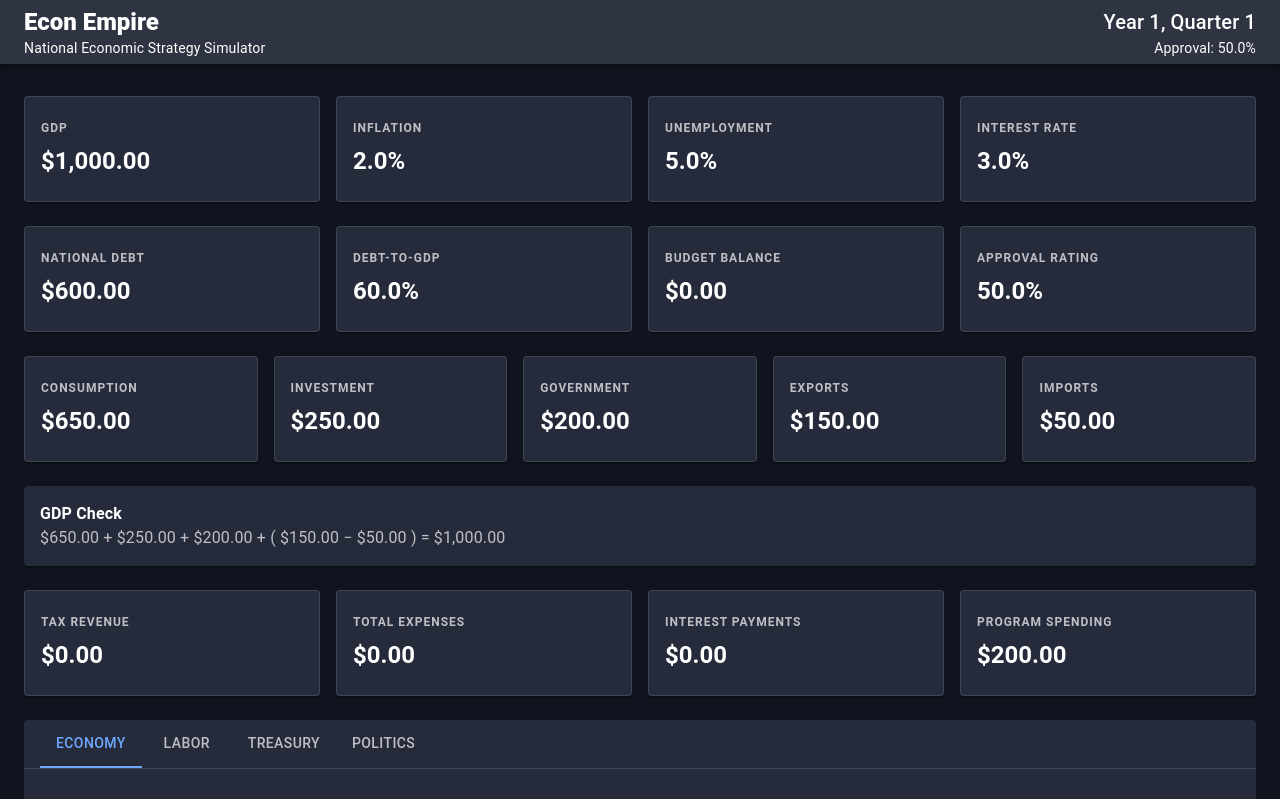
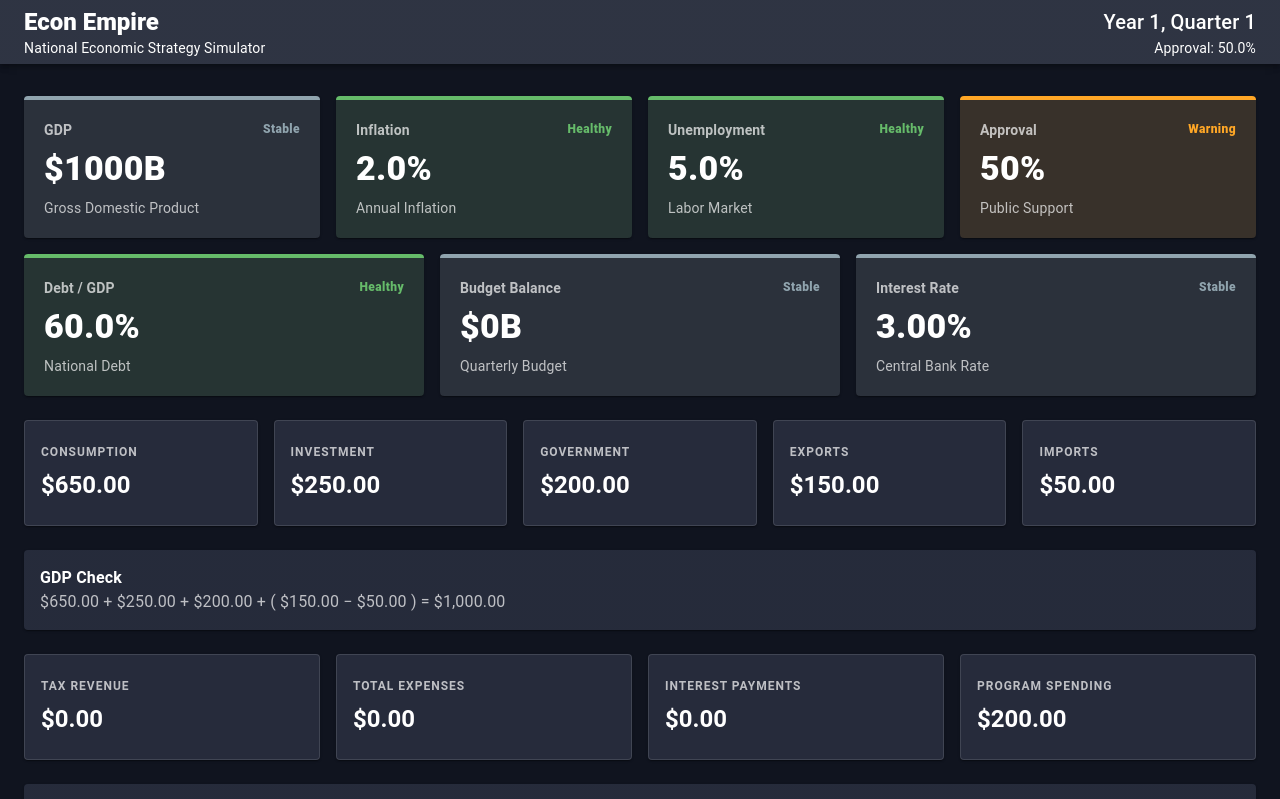
Before and after one commit to enders84/econ-empire, a React (Vite) app: page / in a window 1280 px wide. Shown: the top 799 px of the page. Built offline with nearby package versions, Linux system fonts and the light colour scheme.

Commit message:
Add economic status dashboard

```diff
--- a/src/App.tsx
+++ b/src/App.tsx
@@ -1,3 +1,4 @@
+import Dashboard from "./components/dashboard/Dashboard";
 import { useState } from "react";
 import {
   AppBar,
@@ -137,71 +138,7 @@ function App() {
 
       <Container maxWidth="xl" sx={{ py: 4 }}>
         <Stack spacing={3}>
-          {/* Main economic indicators */}
-          <Box
-            sx={{
-              display: "grid",
-              gridTemplateColumns: {
-                xs: "1fr",
-                sm: "repeat(2, 1fr)",
-                md: "repeat(4, 1fr)",
-              },
-              gap: 2,
-            }}
-          >
-            <StatCard
-              title="GDP"
-              value={money(gameState.economy.gdp)}
-            />
-
-            <StatCard
-              title="Inflation"
-              value={percent(gameState.economy.inflation)}
-            />
-
-            <StatCard
-              title="Unemployment"
-              value={percent(gameState.economy.unemployment)}
-            />
-
-            <StatCard
-              title="Interest Rate"
-              value={percent(gameState.economy.interestRate)}
-            />
-          </Box>
-
-          {/* Government indicators */}
-          <Box
-            sx={{
-              display: "grid",
-              gridTemplateColumns: {
-                xs: "1fr",
-                sm: "repeat(2, 1fr)",
-                md: "repeat(4, 1fr)",
-              },
-              gap: 2,
-            }}
-          >
-            <StatCard
-              title="National Debt"
-              value={money(gameState.treasury.debt)}
-            />
-
-            <StatCard
-              title="Debt-to-GDP"
-              value={percent(gameState.treasury.debtToGdp)}
-            />
-
-            <StatCard
-              title="Budget Balance"
-              value={money(gameState.treasury.budgetBalance)}
-            />
-
-            <StatCard
-              title="Approval Rating"
-              value={percent(gameState.politics.approval)}
-            />
-          </Box>
+          <Dashboard gameState={gameState} />
 
           {/* GDP components */}
           <Box
--- /dev/null
+++ b/src/components/dashboard/Dashboard.tsx
@@ -0,0 +1,106 @@
+import { Grid } from "@mui/material";
+import type { GameState } from "../../models/GameState";
+import StatusCard from "./StatusCard";
+
+interface DashboardProps {
+  gameState: GameState;
+}
+
+export default function Dashboard({
+  gameState,
+}: DashboardProps) {
+  const debtToGdp =
+    gameState.treasury.debtToGdp;
+
+  const inflationStatus =
+    gameState.economy.inflation <= 3
+      ? "good"
+      : gameState.economy.inflation <= 5
+      ? "warning"
+      : "critical";
+
+  const unemploymentStatus =
+    gameState.economy.unemployment <= 5
+      ? "good"
+      : gameState.economy.unemployment <= 8
+      ? "warning"
+      : "critical";
+
+  const approvalStatus =
+    gameState.politics.approval >= 60
+      ? "good"
+      : gameState.politics.approval >= 40
+      ? "warning"
+      : "critical";
+
+  const debtStatus =
+    debtToGdp <= 60
+      ? "good"
+      : debtToGdp <= 90
+      ? "warning"
+      : "critical";
+
+  return (
+    <Grid container spacing={2}>
+      <Grid size={{ xs: 12, sm: 6, md: 3 }}>
+        <StatusCard
+          title="GDP"
+          value={`$${gameState.economy.gdp.toFixed(0)}B`}
+          description="Gross Domestic Product"
+        />
+      </Grid>
+
+      <Grid size={{ xs: 12, sm: 6, md: 3 }}>
+        <StatusCard
+          title="Inflation"
+          value={`${gameState.economy.inflation.toFixed(1)}%`}
+          status={inflationStatus}
+          description="Annual Inflation"
+        />
+      </Grid>
+
+      <Grid size={{ xs: 12, sm: 6, md: 3 }}>
+        <StatusCard
+          title="Unemployment"
+          value={`${gameState.economy.unemployment.toFixed(1)}%`}
+          status={unemploymentStatus}
+          description="Labor Market"
+        />
+      </Grid>
+
+      <Grid size={{ xs: 12, sm: 6, md: 3 }}>
+        <StatusCard
+          title="Approval"
+          value={`${gameState.politics.approval.toFixed(0)}%`}
+          status={approvalStatus}
+          description="Public Support"
+        />
+      </Grid>
+
+      <Grid size={{ xs: 12, sm: 6, md: 4 }}>
+        <StatusCard
+          title="Debt / GDP"
+          value={`${debtToGdp.toFixed(1)}%`}
+          status={debtStatus}
+          description="National Debt"
+        />
+      </Grid>
+
+      <Grid size={{ xs: 12, sm: 6, md: 4 }}>
+        <StatusCard
+          title="Budget Balance"
+          value={`$${gameState.treasury.budgetBalance.toFixed(0)}B`}
+          description="Quarterly Budget"
+        />
+      </Grid>
+
+      <Grid size={{ xs: 12, sm: 6, md: 4 }}>
+        <StatusCard
+          title="Interest Rate"
+          value={`${gameState.policy.policyInterestRate.toFixed(2)}%`}
+          description="Central Bank Rate"
+        />
+      </Grid>
+    </Grid>
+  );
+}
--- /dev/null
+++ b/src/components/dashboard/StatusCard.tsx
@@ -0,0 +1,122 @@
+import {
+  Box,
+  Paper,
+  Typography,
+} from "@mui/material";
+
+export type StatusLevel =
+  | "good"
+  | "warning"
+  | "critical"
+  | "neutral";
+
+interface StatusCardProps {
+  title: string;
+  value: string;
+  status?: StatusLevel;
+  description?: string;
+}
+
+const statusStyles: Record<
+  StatusLevel,
+  {
+    label: string;
+    color: string;
+    background: string;
+  }
+> = {
+  good: {
+    label: "Healthy",
+    color: "#66bb6a",
+    background: "rgba(102, 187, 106, 0.12)",
+  },
+
+  warning: {
+    label: "Warning",
+    color: "#ffa726",
+    background: "rgba(255, 167, 38, 0.12)",
+  },
+
+  critical: {
+    label: "Critical",
+    color: "#ef5350",
+    background: "rgba(239, 83, 80, 0.12)",
+  },
+
+  neutral: {
+    label: "Stable",
+    color: "#90a4ae",
+    background: "rgba(144, 164, 174, 0.12)",
+  },
+};
+
+export default function StatusCard({
+  title,
+  value,
+  status = "neutral",
+  description,
+}: StatusCardProps) {
+  const style = statusStyles[status];
+
+  return (
+    <Paper
+      sx={{
+        p: 2.5,
+        height: "100%",
+        borderTop: `4px solid ${style.color}`,
+        backgroundColor: style.background,
+      }}
+    >
+      <Box
+        sx={{
+          display: "flex",
+          justifyContent: "space-between",
+          alignItems: "flex-start",
+          gap: 2,
+        }}
+      >
+        <Typography
+          variant="body2"
+          sx={{
+            color: "text.secondary",
+            fontWeight: 700,
+          }}
+        >
+          {title}
+        </Typography>
+
+        <Typography
+          variant="caption"
+          sx={{
+            color: style.color,
+            fontWeight: 800,
+          }}
+        >
+          {style.label}
+        </Typography>
+      </Box>
+
+      <Typography
+        variant="h4"
+        sx={{
+          mt: 1,
+          fontWeight: 800,
+        }}
+      >
+        {value}
+      </Typography>
+
+      {description && (
+        <Typography
+          variant="body2"
+          sx={{
+            mt: 1,
+            color: "text.secondary",
+          }}
+        >
+          {description}
+        </Typography>
+      )}
+    </Paper>
+  );
+}
```
Also changed, not shown: src/components/dashboard/QuickActions.tsx (added), src/components/dashboard/SummaryPanel.tsx (added).
